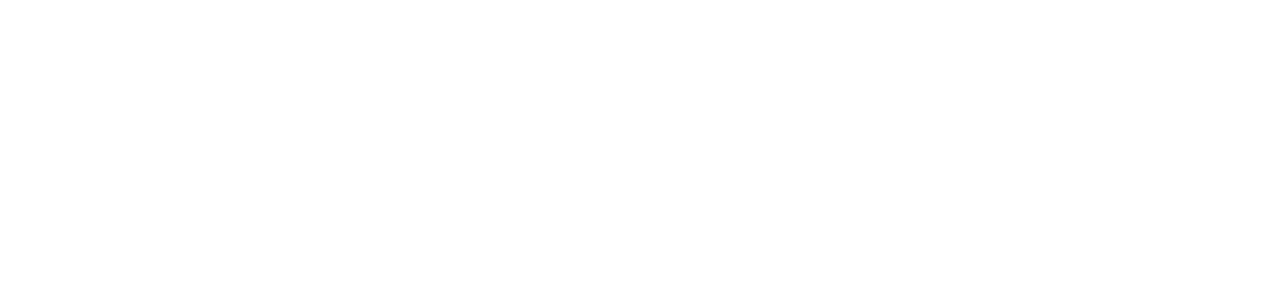
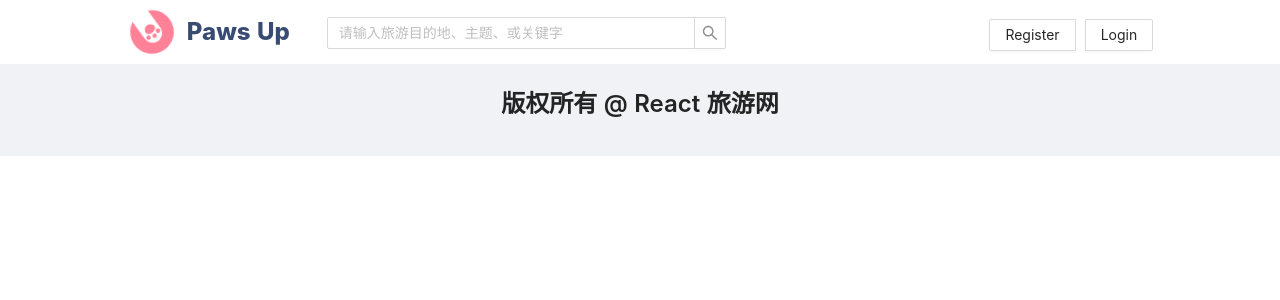
Before and after one commit to anne-creator/PawsUp, a React (Create React App) app: page / in a window 1280 px wide. Shown: the top 300 px of the page. Built offline with nearby package versions, Linux system fonts and the light colour scheme.

Commit message:
header and footer loayout done at app.tsx

```diff
--- a/src/App.module.css
+++ b/src/App.module.css
@@ -1,31 +1,53 @@
+@import 'index.css';
 .App {
-  text-align: center;
+  background-color: rgba(0, 0, 0, 0.08);
+}
+
+.app-header {
+  background-color: white !important;
+}
+
+.top-header .inner {
+  width: 88%;
+  margin-left: auto;
+  margin-right: auto;
+}
+
+.button-group {
+  float: right;
+  margin-top: 5px;
+  color: var(--second-color) !important;
+  /* FIXME:这个改不了 */
+  border-radius:12px !important;
+}
+
+.button-register {
+  margin-right:10px;
+}
+
+.main-header {
+  display:flex;
+  align-items: center;
+  justify-content: space-between;
+  background-color: white !important;
+  height: 60px;
+  line-height: 60px;
+  width: 88%;
+  margin-left: auto;
+  margin-right: auto;
 }
 
 .App-logo {
-  height: 40vmin;
-  pointer-events: none;
+  height: 50px;
+  width: 50px;
+  float: left;
+  margin:auto 0;
 }
 
 @media (prefers-reduced-motion: no-preference) {
   .App-logo {
     animation: App-logo-spin infinite 20s linear;
   }
-}
-
-.App-header {
-  background-color: #282c34;
-  min-height: 100vh;
-  display: flex;
-  flex-direction: column;
-  align-items: center;
-  justify-content: center;
-  font-size: calc(10px + 2vmin);
-  color: white;
-}
-
-.App-link {
-  color: #61dafb;
 }
 
 @keyframes App-logo-spin {
@@ -36,3 +58,32 @@
     transform: rotate(360deg);
   }
 }
+
+.left-header {
+  display:flex !important;
+
+}
+.title {
+  line-height: 64px !important;
+  display: inline;
+  color: var(--second-color) !important;
+  margin-left:10px;
+  font-weight:800 !important;
+  margin-bottom:0 !important;
+
+}
+
+.search-input {
+  width: 400px !important;
+  line-height: 64px;
+  margin-top: 17px;
+  margin-left: 37px;
+  border-radius: 12px !important;
+}
+
+/* .main-menu {
+  padding-left: 6% !important;
+  padding-right: 6% !important;
+  background-color: #1976D2 !important;
+  color: #f5f5f5 !important;
+} */
--- a/src/App.tsx
+++ b/src/App.tsx
@@ -1,11 +1,57 @@
 import React from 'react';
 import logo from './logo.svg';
-import styles from './App.module.css';
+import styles from "./App.module.css";
+import { Layout, Typography, Input, Menu, Button, Dropdown } from "antd";
+import { GlobalOutlined } from "@ant-design/icons";
 
 function App() {
   return (
     <div className={styles.App}>
-
+      <div className={styles["app-header"]}>
+        {/* top-header */}
+        <Layout.Header className={styles["main-header"]}>
+          <div className={styles["left-header"]}>
+            <img src={logo} alt="logo" className={styles["App-logo"]} />
+            <Typography.Title level={3} className={styles.title}>
+              Paws Up
+            </Typography.Title>
+            <Input.Search
+              placeholder={"请输入旅游目的地、主题、或关键字"}
+              className={styles["search-input"]}
+            />
+          </div>
+          <div className={styles['right-header']}>
+            {/* <Typography.Text>Make lives happier</Typography.Text> */}
+            <Button.Group className={styles["button-group"]}>
+              <Button className={styles["button-register"]}>Register</Button>
+              <Button className={styles["button-login"]} >Login</Button>
+            </Button.Group>
+          </div>
+        </Layout.Header>
+        {/* <Menu mode={"horizontal"} className={styles["main-menu"]}>
+          <Menu.Item key={1}>旅游首页</Menu.Item>
+          <Menu.Item key={2}>周末游</Menu.Item>
+          <Menu.Item key={3}>跟团游</Menu.Item>
+          <Menu.Item key="4"> 自由行 </Menu.Item>
+          <Menu.Item key="5"> 私家团 </Menu.Item>
+          <Menu.Item key="6"> 邮轮 </Menu.Item>
+          <Menu.Item key="7"> 酒店+景点 </Menu.Item>
+          <Menu.Item key="8"> 当地玩乐 </Menu.Item>
+          <Menu.Item key="9"> 主题游 </Menu.Item>
+          <Menu.Item key="10"> 定制游 </Menu.Item>
+          <Menu.Item key="11"> 游学 </Menu.Item>
+          <Menu.Item key="12"> 签证 </Menu.Item>
+          <Menu.Item key="13"> 企业游 </Menu.Item>
+          <Menu.Item key="14"> 高端游 </Menu.Item>
+          <Menu.Item key="15"> 爱玩户外 </Menu.Item>
+          <Menu.Item key="16"> 保险 </Menu.Item>
+        </Menu> */}
+      </div>
+      <Layout.Footer>
+        <Typography.Title level={3} style={{textAlign: 'center'}}>
+          版权所有 @ React 旅游网
+        </Typography.Title>
+      </Layout.Footer>
     </div>
   );
 }
--- a/src/index.css
+++ b/src/index.css
@@ -11,3 +11,8 @@
   font-family: source-code-pro, Menlo, Monaco, Consolas, 'Courier New',
     monospace;
 }
+
+:root {
+  --main-color: rgb(249, 129, 151);
+  --second-color:rgb(56, 75, 115);
+}
```
Also changed, not shown: src/tsconfig.json (deleted, +0 -32 lines), src/logo.svg.
